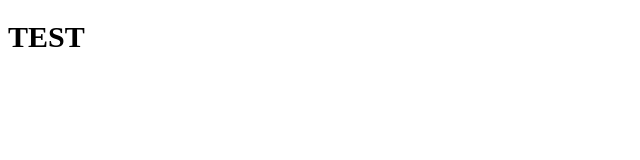
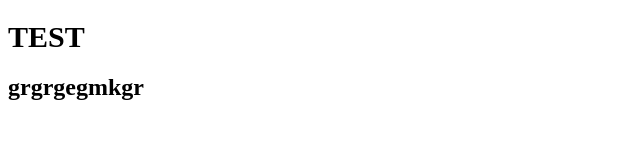
Before and after one commit to lifaa12/test1-2, a plain HTML site: page index.html in a window 1280 px wide. Shown: the whole page, without its empty margins (0-640 px from the left). Drawn offline with Linux system fonts and the light colour scheme.

Commit message:
新增h2

```diff
--- a/index.html
+++ b/index.html
@@ -8,5 +8,6 @@
 </head>
 <body>
     <h1>TEST</h1>
+    <h2>grgrgegmkgr</h2>
 </body>
 </html>
```
